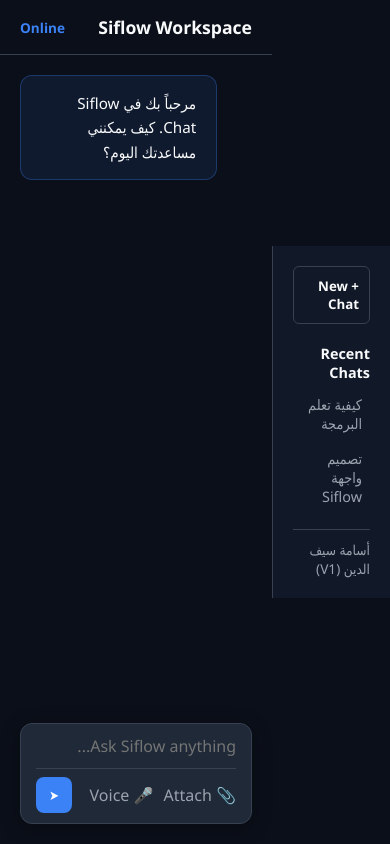
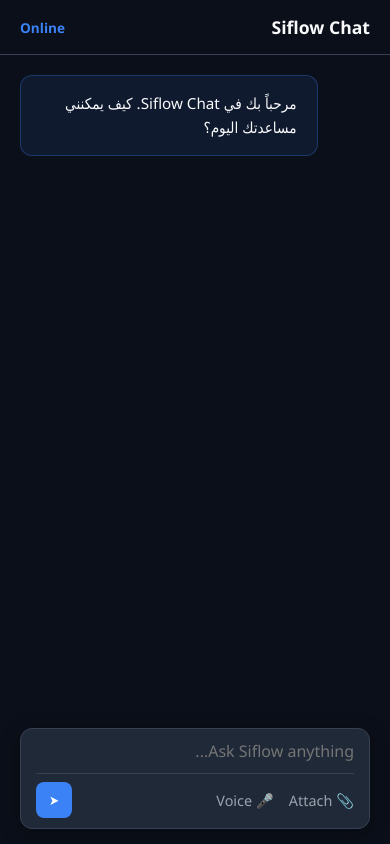
Before and after one commit to siflow326/Siflow-Chat, a plain HTML site: page index.html in a window 390 px wide. Both pictures are taken after a click on the button "Get Started →". Drawn offline with Linux system fonts and the light colour scheme.

Commit message:
Refactor layout and styles for improved responsiveness
Updated styles and layout for better responsiveness and user experience. Modified sidebar and chat interface elements.

```diff
--- a/index.html
+++ b/index.html
@@ -19,11 +19,9 @@
         * { box-sizing: border-box; margin: 0; padding: 0; font-family: 'Segoe UI', Tahoma, Geneva, Verdana, sans-serif; }
         body { background-color: var(--bg-main); color: var(--text-main); height: 100vh; display: flex; overflow: hidden; }
 
-        /* الشاشات والمراحل */
         .screen { display: none; width: 100%; height: 100vh; flex-direction: column; justify-content: center; align-items: center; padding: 20px; }
         .screen.active { display: flex; }
 
-        /* شاشة الترحيب */
         #welcome-screen { text-align: center; background: radial-gradient(circle at center, #1e293b 0%, var(--bg-main) 100%); }
         .logo-title { font-size: 3rem; font-weight: 800; color: var(--text-main); letter-spacing: 2px; margin-bottom: 10px; }
         .logo-title span { color: var(--accent-blue); text-shadow: 0 0 20px var(--accent-glow); }
@@ -32,54 +30,57 @@
         .btn-primary { background: linear-gradient(135deg, #2563eb, #3b82f6); color: white; border: none; padding: 12px 30px; font-size: 1rem; font-weight: 600; border-radius: 8px; cursor: pointer; transition: all 0.3s ease; box-shadow: 0 0 15px var(--accent-glow); }
         .btn-primary:hover { transform: translateY(-2px); box-shadow: 0 0 25px var(--accent-blue); }
 
-        /* الواجهة الرئيسية */
         #app-screen { flex-direction: row; padding: 0; }
-        sidebar { width: 260px; background-color: var(--bg-sidebar); border-left: 1px solid var(--border-color); display: flex; flex-direction: column; padding: 20px; gap: 15px; }
-        .new-chat-btn { background: transparent; border: 1px solid var(--border-color); color: var(--text-main); padding: 10px; border-radius: 6px; text-align: right; cursor: pointer; display: flex; align-items: center; gap: 10px; font-weight: 600; transition: background 0.2s; }
+
+        /* تعديل القائمة الجانبية لتكون في اليمين بشكل صحيح ودائم */
+        sidebar { width: 260px; min-width: 260px; background-color: var(--bg-sidebar); border-left: 1px solid var(--border-color); display: flex; flex-direction: column; padding: 20px; gap: 15px; height: 100vh; z-index: 10; }
+        .new-chat-btn { background: transparent; border: 1px solid var(--border-color); color: var(--text-main); padding: 10px; border-radius: 6px; text-align: right; cursor: pointer; display: flex; align-items: center; justify-content: space-between; font-weight: 600; transition: background 0.2s; }
         .new-chat-btn:hover { background: var(--bg-panel); }
 
-        main { flex: 1; display: flex; flex-direction: column; height: 100vh; background-color: var(--bg-main); position: relative; }
+        main { flex: 1; display: flex; flex-direction: column; height: 100vh; background-color: var(--bg-main); position: relative; overflow: hidden; }
         .chat-header { padding: 15px 20px; border-bottom: 1px solid var(--border-color); font-weight: bold; font-size: 1.1rem; display: flex; justify-content: space-between; align-items: center; }
 
         .chat-body { flex: 1; overflow-y: auto; padding: 20px; display: flex; flex-direction: column; gap: 20px; align-items: center; }
         .chat-container { width: 100%; max-width: 800px; display: flex; flex-direction: column; gap: 20px; }
 
-        .message { padding: 15px 20px; border-radius: 12px; max-width: 85%; line-height: 1.6; font-size: 0.95rem; }
+        .message { padding: 15px 20px; border-radius: 12px; max-width: 85%; line-height: 1.6; font-size: 0.95rem; word-break: break-word; }
         .message.user { background-color: var(--bg-panel); align-self: flex-start; border: 1px solid var(--border-color); }
         .message.bot { background-color: rgba(59, 130, 246, 0.1); align-self: flex-end; border: 1px solid rgba(59, 130, 246, 0.3); }
 
-        /* منطقة الإدخال */
-        .input-area { padding: 20px; width: 100%; display: flex; justify-content: center; background: linear-gradient(to top, var(--bg-main) 80%, transparent); }
+        .input-area { padding: 15px 20px; width: 100%; display: flex; justify-content: center; background: var(--bg-main); }
         .input-wrapper { width: 100%; max-width: 800px; background-color: var(--bg-panel); border: 1px solid var(--border-color); border-radius: 12px; display: flex; flex-direction: column; padding: 10px 15px; box-shadow: 0 4px 20px rgba(0,0,0,0.3); }
         .input-wrapper textarea { background: transparent; border: none; color: var(--text-main); resize: none; font-size: 1rem; outline: none; min-height: 24px; max-height: 150px; line-height: 1.5; }
         .input-actions { display: flex; justify-content: space-between; align-items: center; margin-top: 10px; border-top: 1px solid var(--border-color); padding-top: 8px; }
-        .tool-icons { display: flex; gap: 10px; color: var(--text-muted); cursor: pointer; }
+        .tool-icons { display: flex; gap: 15px; color: var(--text-muted); cursor: pointer; font-size: 0.9rem; }
         .send-btn { background: var(--accent-blue); color: white; border: none; width: 36px; height: 36px; border-radius: 8px; display: flex; justify-content: center; align-items: center; cursor: pointer; transition: background 0.2s; }
         .send-btn:hover { background: #2563eb; }
 
-        /* اقتراحات سريعة */
-        .quick-chips { display: flex; gap: 10px; flex-wrap: wrap; margin-top: 15px; justify-content: center; }
-        .chip { background: var(--bg-panel); border: 1px solid var(--border-color); padding: 8px 16px; border-radius: 20px; font-size: 0.85rem; cursor: pointer; color: var(--text-muted); transition: all 0.2s; }
-        .chip:hover { border-color: var(--accent-blue); color: var(--text-main); background: rgba(59,130,246,0.1); }
+        /* متجاوب مع الهواتف الذكية */
+        @media (max-width: 768px) {
+            sidebar { display: none; } /* إخفاء الجانبية مؤقتاً في الشاشات الصغيرة لتشمل مساحة الدردشة كاملة، يمكن إضافتها بزر قائمة لاحقاً */
+        }
     </style>
 </head>
 <body>
 
-    <!-- الشاشة الأولى: الترحيب -->
+    <!-- شاشة الترحيب -->
     <div id="welcome-screen" class="screen active">
         <h1 class="logo-title">SI<span>FLOW</span></h1>
         <p class="welcome-subtitle">Your AI. Your Ideas. Your World.</p>
         <button class="btn-primary" onclick="goToApp()">Get Started →</button>
     </div>
 
-    <!-- الشاشة الرئيسية: التطبيق -->
+    <!-- الشاشة الرئيسية -->
     <div id="app-screen" class="screen">
         <sidebar>
-            <button class="new-chat-btn" onclick="newChat()">+ New Chat</button>
+            <button class="new-chat-btn" onclick="newChat()">
+                <span>New Chat</span>
+                <span>+</span>
+            </button>
             <div style="flex:1; overflow-y:auto; font-size: 0.9rem; color: var(--text-muted);">
                 <p style="padding: 5px 0; font-weight: bold; color: var(--text-main);">Recent Chats</p>
-                <div style="padding: 8px; cursor: pointer; border-radius: 4px;" onclick="loadDemoChat()">كيفية تعلم البرمجة</div>
-                <div style="padding: 8px; cursor: pointer; border-radius: 4px;">تصميم واجهة Siflow</div>
+                <div style="padding: 8px; cursor: pointer; border-radius: 4px; background: rgba(255,255,255,0.03); margin-top: 5px;">كيفية تعلم البرمجة</div>
+                <div style="padding: 8px; cursor: pointer; border-radius: 4px; margin-top: 5px;">تصميم واجهة Siflow</div>
             </div>
             <div style="border-top: 1px solid var(--border-color); padding-top: 10px; font-size: 0.85rem; color: var(--text-muted);">
                 أسامة سيف الدين (V1)
@@ -88,7 +89,7 @@
 
         <main>
             <div class="chat-header">
-                <span>Siflow Workspace</span>
+                <span>Siflow Chat</span>
                 <span style="font-size: 0.85rem; color: var(--accent-blue);">Online</span>
             </div>
 
@@ -130,7 +131,6 @@
             const text = input.value.trim();
             if(!text) return;
 
-            // رسالة المستخدم
             const userDiv = document.createElement('div');
             userDiv.className = 'message user';
             userDiv.textContent = text;
@@ -140,13 +140,12 @@
             input.style.height = 'auto';
             container.scrollTop = container.scrollHeight;
 
-            // محاكاة رد الذكاء الاصطناعي (Streaming Effect simulation)
             setTimeout(() => {
                 const botDiv = document.createElement('div');
                 botDiv.className = 'message bot';
                 container.appendChild(botDiv);
 
-                let reply = "أهلاً بك! أنا أعمل حالياً كنسخة أولية (V1) لواجهة Siflow Workspace. سيتم ربط الأنظمة المتقدمة وقواعد البيانات تدريجياً.";
+                let reply = "أهلاً بك! لقد تم ضبط واجهة Siflow Chat لتكون متناسقة تماماً مع شاشات الهواتف والحواسيب.";
                 let i = 0;
                 function typeWriter() {
                     if (i < reply.length) {
```
